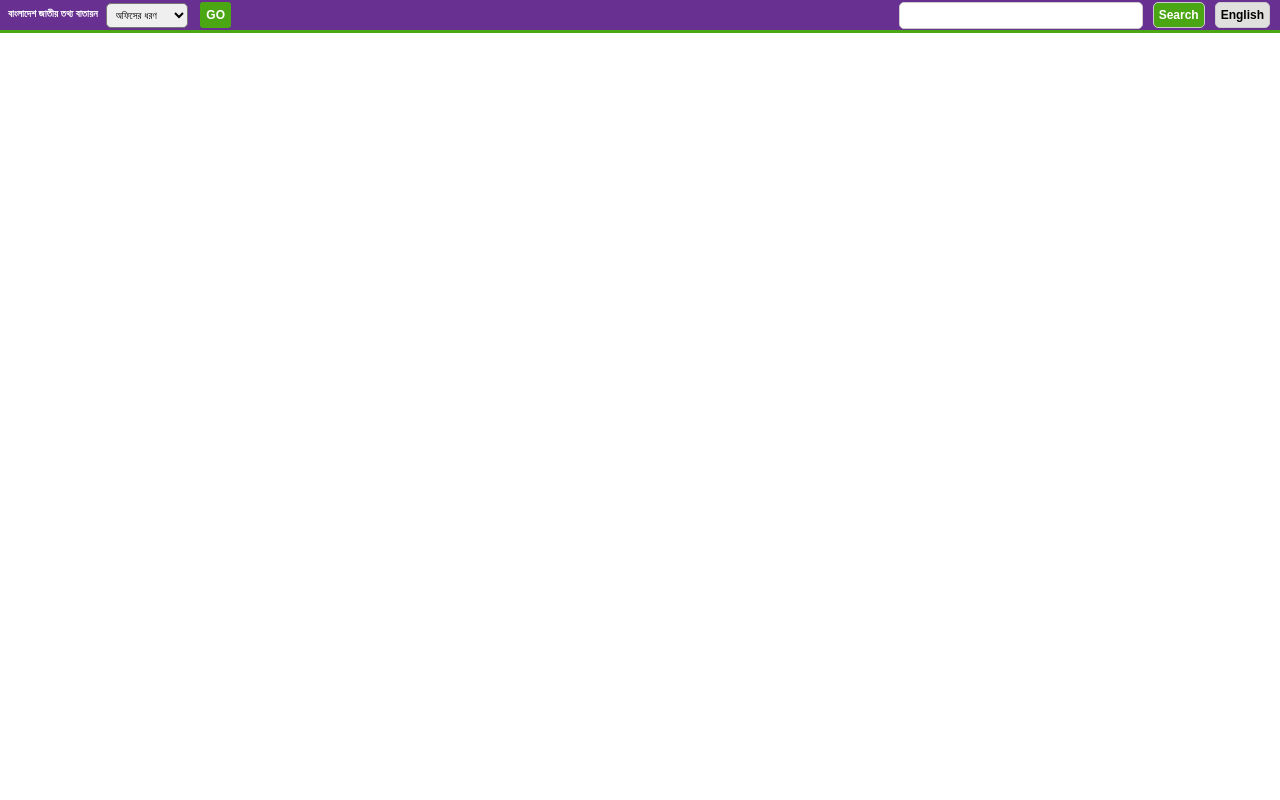
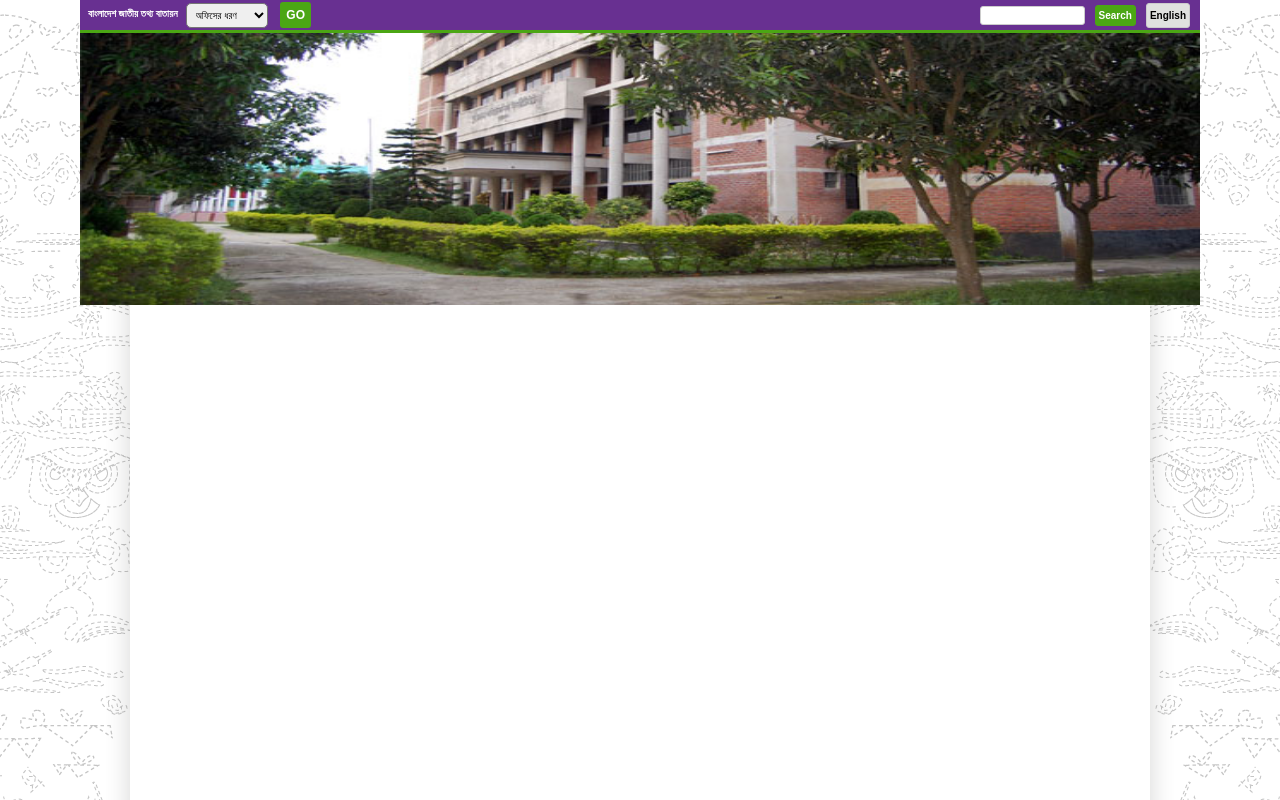
Before and after one commit to Future-Programmer-BD/website-using-bootstrap, a plain HTML site: page index.html in a window 1280 px wide. Drawn offline with Linux system fonts and the light colour scheme.

Commit message:
add some files

```diff
--- a/css/style.css
+++ b/css/style.css
@@ -5,8 +5,19 @@
     box-sizing: border-box;
 }
 
+
+body{
+  background-image: url(images/bg_main.gif)
+   repeat-y scroll center top rgba(0, 0, 0, 0);
+;
+
+}
+
 .grid_container{
     display: grid;
+     margin-left: 5rem;
+    margin-right: 5rem;
+
     grid-template-columns: auto auto auto auto auto auto;
 }
 
@@ -71,9 +82,9 @@ aside{
 #sh{
     margin-left: 10px;
     margin-right: 10px;
-    padding: 5px;
-    width: 30%;
-    border-radius: 5px;
+    padding: 1px;
+    width: 15%;
+    border-radius: 3px;
     border: solid 1px #ccc;
 }
 
@@ -82,18 +93,21 @@ aside{
 }
 
 #search{
-    font-size: 12px;
+    font-size: 10px;
     font-weight: bold;
-    padding: 5px;
+    padding-top: 4px;
+    padding-bottom: 4px;
+    padding-left: 3px;
     cursor: pointer;
-    color: white;
+    padding-right: 3px;
+    color: rgb(255, 255, 255);
     font: bold;
+
     margin-right: 10px;
 
-
     background-color: #4ba614;
-    border-radius: 5px;
-    border: solid 1px #ccc;
+    border-radius: 3px;
+    border: solid 1px #4ba614;
 }
 
 #search:hover{
@@ -101,17 +115,21 @@ aside{
 }
 
 #lan{
-    font-size: 12px;
+    font-size: 10px;
     font-weight: bold;
-    padding: 5px;
+    padding-top: 6px;
+    padding-bottom: 6px;
+    padding-left: 3px;
     cursor: pointer;
+    padding-right: 3px;
     color: rgb(0, 0, 0);
     font: bold;
+
     margin-right: 10px;
 
 
     background-color: #e0e1df;
-    border-radius: 5px;
+    border-radius: 3px;
     border: solid 1px #ccc;
 }
 
@@ -119,16 +137,41 @@ aside{
     background-color: #c6c6c6;
 }
 
-nav{
-    grid-column: 1/2;
-    background-color: rgb(251, 255, 0);
-}
 
 main{
-    grid-column: 2/5;
-    background-color: rgb(255, 0, 208);
+    grid-column: 1/7;
+    width: 100%;
+
 }
+#kpi-img{
+    width: 100%;
 
+    height: 17rem;
+}
+/*
+#kpi-text{
+    color: rgb(253, 253, 253);
+    text-decoration: none;
+    outline: black;
+    background-color: #000;
+    padding: 10px;
+    font-weight: bold;
+    font-size: large;
+
+}
+#kpi-text:hover{
+    background-color: red;
+}
+#link1{
+    position: absolute;
+    display: flex;
+    gap: 10px;
+    flex-direction: row-reverse;
+    justify-content: center;
+    align-items: center;
+
+    margin: 30px 10px 20px 25px;
+} */
 footer{
     grid-column: 1/7;
     background-color: rgb(255, 0, 102);
--- a/index.html
+++ b/index.html
@@ -19,6 +19,14 @@
       crossorigin="anonymous"
     ></script>
     Bootstrap Style link end -->
+
+   <style>
+    body{
+      background: url(images/bg_main.gif) repeat  scroll center top rgba(0, 0, 0, 0) ;
+
+    }
+   </style>
+
   </head>
   <body>
     <section class="grid_container">
@@ -70,14 +78,33 @@
       </aside>
 
  <!--nav Start-->
-      <!-- <nav>
-        <h1>nav</h1>
-      </nav> -->
        <!--nav end-->
         <!--main Start-->
-      <!-- <main>
-        <h1>main</h1>
-      </main> -->
+      <main>
+
+
+        <section class="kpi-image">
+
+          <div>
+            <img id="kpi-img" src="images/institute-image/kpi.jpg" alt="">
+          </div>
+
+          <!-- <div id="link1">
+             <a id="kpi-text" href="http://www.google.com">কুড়িগ্রাম পলিটেকনিক ইনস্টিটিউট</a>
+              -->
+             <!-- <a href="www.google.com"><img src="images/institute-image/logo.png" alt=""></a>
+            </div> -->
+
+
+
+
+        </section>
+
+
+
+
+
+      </main>
        <!--main end-->
 
  <!--footer Start-->
```
Also changed, not shown: images/bg_main.gif (added), images/institute-image/kpi.jpg (added), images/institute-image/logo.png (added).
